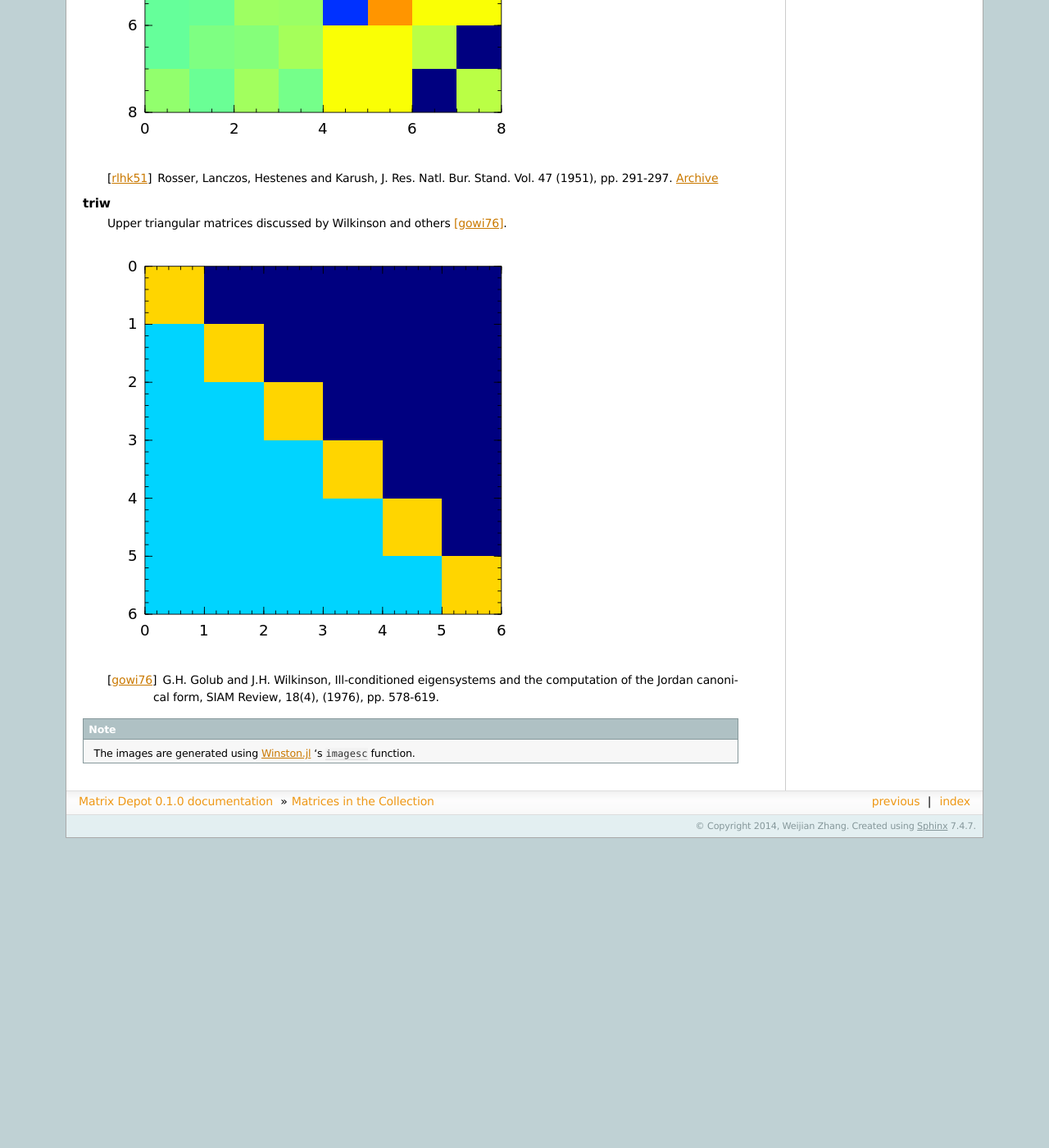
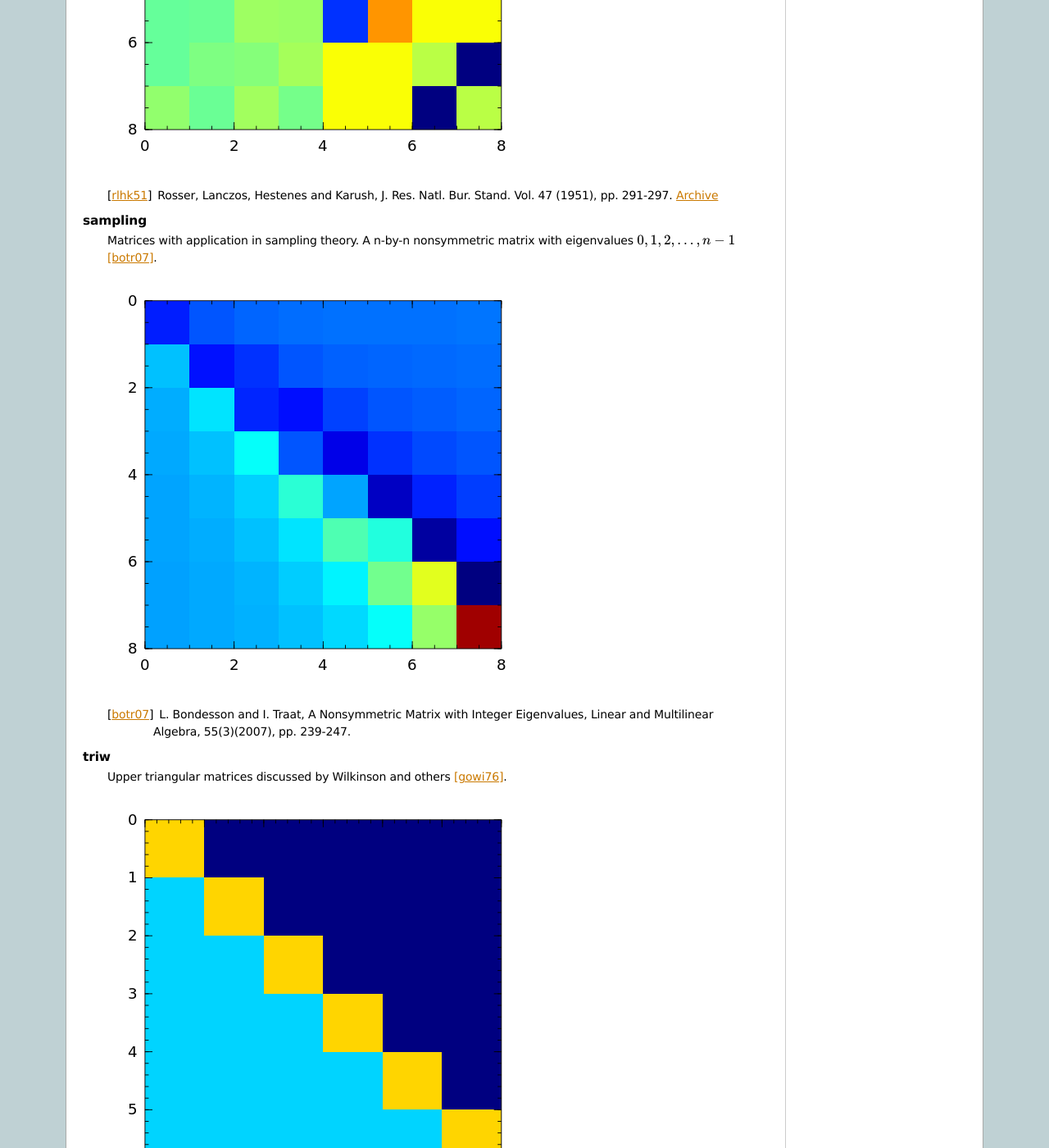
Before and after one commit to JuliaLinearAlgebra/MatrixDepot.jl, a Sphinx documentation site: the page built from doc/matrices.rst, in a window 1280 px wide and 1400 px high, scrolled down 7589 px. Shown: the whole window at 82% size. Built offline with Sphinx 7.4.7, drawn with Linux system fonts in a browser that asks for light colours; before the commit the page ends 8611 px from its top, so only the background shows below that.

Commit message:
add information for sampling matrix

```diff
--- a/doc/matrices.rst
+++ b/doc/matrices.rst
@@ -16,10 +16,20 @@ Matrices in the Collection
 * :term:`magic`
 * :term:`moler`
 * :term:`rosser`
+* :term:`sampling`
 * :term:`triw`
 
 .. glossary::
    :sorted:
+
+   sampling
+      Matrices with application in sampling theory. A n-by-n nonsymmetric matrix
+      with eigenvalues :math:`0, 1, 2, \ldots, n-1` [botr07]_.
+
+      .. image:: images/sampling.png
+
+      .. [botr07]  L. Bondesson and I. Traat, A Nonsymmetric Matrix with Integer
+		   Eigenvalues, Linear and Multilinear Algebra, 55(3)(2007), pp. 239-247.
 
    moler
       The Moler matrix is a symmetric positive definite matrix. It has
```
Also changed, not shown: doc/images/sampling.png (added).
